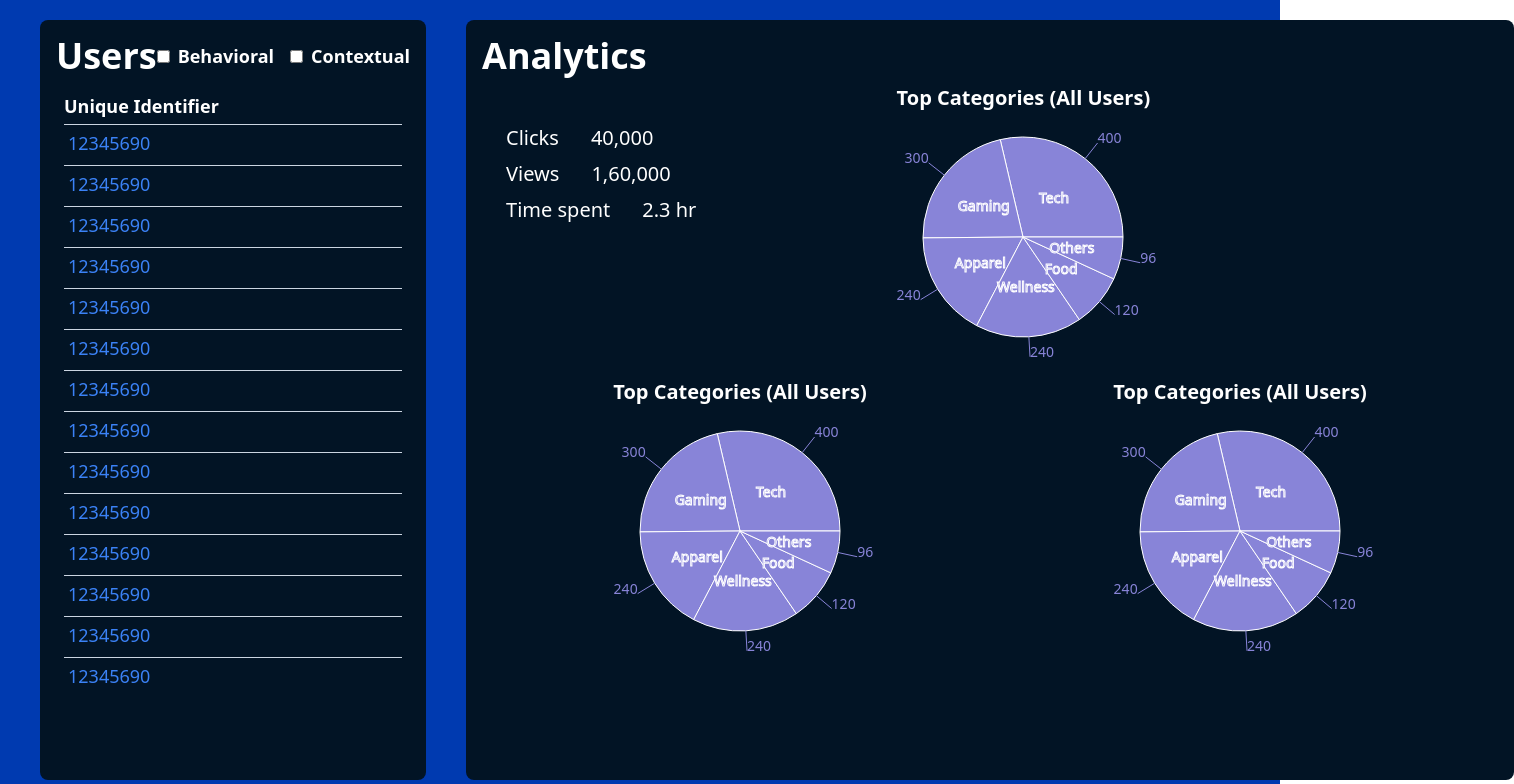
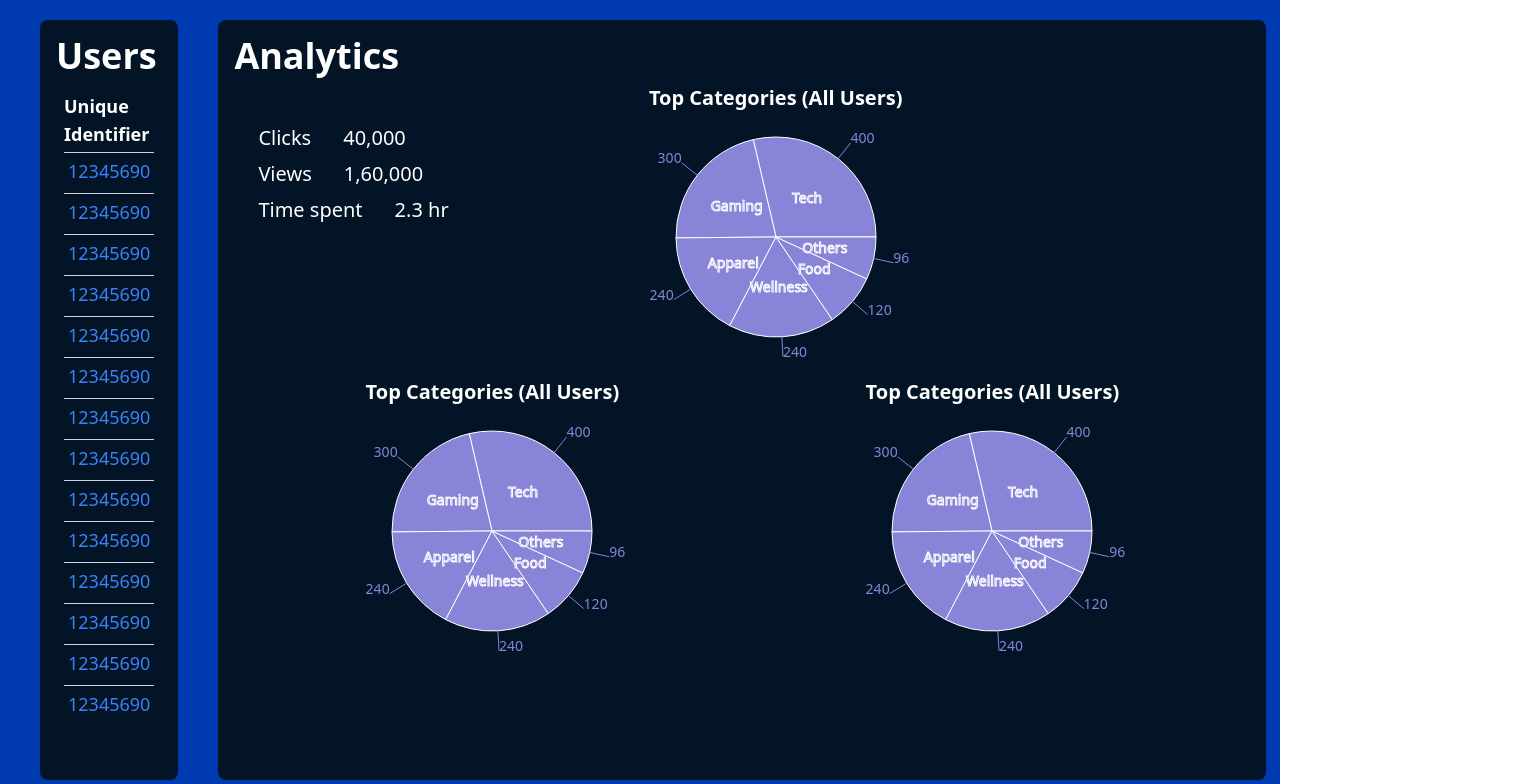
Before and after one commit to bottomScrapers-Rategain/blog, a React (Create React App) app in the folder frontend/: page /dashboard in a window 1280 px wide. Shown: the top 784 px of the page, 1514 px wide, since content can reach past the window. Built offline with nearby package versions, Linux system fonts and the light colour scheme.

Commit message:
added blog page

```diff
--- a/frontend/src/Components/DashboardSingleUser.js
+++ b/frontend/src/Components/DashboardSingleUser.js
@@ -1,6 +1,23 @@
-import React from "react";
+import axios from "axios";
+import React, { useEffect, useState } from "react";
 import { Link } from "react-router-dom";
 const DashboardSingleUser = () => {
+  const [posts, setPosts] = useState([]);
+
+  const getPosts = async () => {
+    try {
+      const response = await axios.get("http://localhost:5000/get-all-posts");
+      console.log(response.data);
+      setPosts(response.data);
+    } catch (error) {
+      console.error("Error fetching posts:", error);
+    }
+  };
+
+  useEffect(() => {
+    getPosts();
+  }, []);
+
   return (
     <>
       <div className="flex flex-col gap-2 w-5/12 text-white ">
@@ -38,31 +55,13 @@ const DashboardSingleUser = () => {
         <div className="w-full flex flex-col gap-4 p-4 bg-dark-primary rounded-lg ">
           <div className="text-4xl font-semibold">Blogs</div>
           <div className="flex flex-col justify-start items-start gap-1 p-2 divide-y divide-slate-300 overflow-y-scroll">
-            <div className="text-lg w-full p-1 duration-150 ease-in-out hover:bg-blue-100">
-              <Link>
-                <button className="text-blue-500">Top 5 Phones 2023</button>
-              </Link>
-            </div>
-            <div className="text-lg w-full p-1 duration-150 ease-in-out hover:bg-blue-100">
-              <Link>
-                <button className="text-blue-500">Top 10 Sex Positions</button>
-              </Link>
-            </div>
-            <div className="text-lg w-full p-1 duration-150 ease-in-out hover:bg-blue-100">
-              <Link>
-                <button className="text-blue-500">Review of Restaurant</button>
-              </Link>
-            </div>
-            <div className="text-lg w-full p-1 duration-150 ease-in-out hover:bg-blue-100">
-              <Link>
-                <button className="text-blue-500 text-justify">Metallica Songs : Ranked Worst to Best</button>
-              </Link>
-            </div>
-            <div className="text-lg w-full p-1 duration-150 ease-in-out hover:bg-blue-100">
-              <Link>
-                <button className="text-blue-500"></button>
-              </Link>
-            </div>
+            {posts.map((item, index) => (
+              <div key={index} className="text-lg w-full p-1 duration-150 ease-in-out hover:bg-blue-100">
+                <Link to={`/post/${item.slug}`}>
+                  <button className="text-blue-500">{item.title}</button>
+                </Link>
+              </div>
+            ))}
           </div>
         </div>
       </div>
--- a/frontend/src/Components/DashboardUser.js
+++ b/frontend/src/Components/DashboardUser.js
@@ -7,30 +7,7 @@ const DashboardUser = () => {
       <div className="flex flex-col gap-2 w-5/12 h-full p-4 text-white  rounded-lg bg-dark-primary">
         <div className="flex flex-row justify-between">
           <div className="text-4xl font-semibold">Users</div>
-          <div className="flex flex-row gap-4">
-            <div className="flex flex-row justify-center items-center gap-2 cursor-pointer">
-              <input
-                type="checkbox"
-                id="behavioral"
-                name="behavioral"
-                value="Behavioral"
-              />
-              <label className="text-lg font-semibold" for="behavioral">
-                Behavioral
-              </label>
-            </div>
-            <div className="flex flex-row justify-center items-center gap-2 cursor-pointer">
-              <input
-                type="checkbox"
-                id="contextual"
-                name="contextual"
-                value="contextual"
-              />
-              <label className="text-lg font-semibold" for="contextual">
-                Contextual
-              </label>
-            </div>
-          </div>
+
         </div>
 
         <div className="flex flex-col justify-start items-start gap-1 p-2 divide-y divide-slate-300 overflow-y-scroll">
--- a/frontend/src/Components/Navbar.js
+++ b/frontend/src/Components/Navbar.js
@@ -6,7 +6,7 @@ const Navbar = (props) => {
  const isAdminPanel = props.isAdminPanel;
 
   return (
-    <div className="bg-blue-primary px-4 py-3 mb-5 flex flex-row justify-between items-center sticky top-0">
+    <div className="bg-primary px-4 py-3 mb-5 flex flex-row justify-between items-center sticky top-0">
       <div className="text-4xl text-white font-semibold">MyBlog</div>
       <div className="flex flex-row gap-4 w-1/2 h-10">
         <input className="w-full h-full p-2 text-xl rounded" placeholder="Search for blogs..." type="text"></input>
--- a/frontend/src/Pages/Post.js
+++ b/frontend/src/Pages/Post.js
@@ -1,12 +1,11 @@
 import axios from "axios";
 import React, { useEffect, useState } from "react";
-import { useLocation } from 'react-router-dom';
+import { useLocation } from "react-router-dom";
 import Navbar from "../Components/Navbar";
 const Post = () => {
-
   const location = useLocation();
   const currentUrl = location.pathname;
-    const slug = currentUrl.split('/')[2]
+  const slug = currentUrl.split("/")[2];
 
   const [post, setPost] = useState({});
   const [like, setLike] = useState(false);
@@ -15,9 +14,9 @@ const Post = () => {
   const getPost = async (slug) => {
     try {
       const data = { slug: slug };
-      const response = await axios.post("http://localhost:5000/get-post",data);
+      const response = await axios.post("http://localhost:5000/get-post", data);
       if (response) {
-        const res = response.data
+        const res = response.data;
         setPost(res);
       }
     } catch (error) {
@@ -26,19 +25,40 @@ const Post = () => {
   };
 
   useEffect(() => {
-
     getPost(slug);
   }, [slug]);
 
   useEffect(() => {
-
     console.log(post);
   }, [post]); // Add 'post' as a dependency to this useEffect
 
   return (
     <>
-      <Navbar />
-      <div className=" w-full py-10 px-40 flex flex-col gap-8 justify-center items-center">
+    <Navbar/>
+      <div className=" w-full flex flex-row gap-10">
+        <div className="flex flex-col gap-6 w-3/12">
+          <div>
+            <button className="cursor-pointer  hover:bg-neutral-200 hover:brightness-75">
+              <img alt="" src="https://rategain2023.s3.ap-south-1.amazonaws.com/Ads/video%20games/11.png"/>
+            </button>
+          </div>
+          <div>
+            <button className="cursor-pointer  hover:bg-neutral-200 hover:brightness-75">
+              <img alt="" src="https://rategain2023.s3.ap-south-1.amazonaws.com/Ads/video%20games/11.png"/>
+            </button>
+          </div>
+          <div>
+            <button className="cursor-pointer  hover:bg-neutral-200 hover:brightness-75">
+              <img alt="" src="https://rategain2023.s3.ap-south-1.amazonaws.com/Ads/video%20games/11.png"/>
+            </button>
+          </div>
+          <div>
+            <button className="cursor-pointer  hover:bg-neutral-200 hover:brightness-75">
+              <img alt="" src="https://rategain2023.s3.ap-south-1.amazonaws.com/Ads/video%20games/11.png"/>
+            </button>
+          </div>
+        </div>
+        <div className="flex flex-col w-8/12 p-10 gap-6 justify-center items-center">
           <div className="text-4xl font-semibold">{post.title}</div>
           <div
             className="text-lg"
@@ -78,6 +98,8 @@ const Post = () => {
             </div>
           </div>
         </div>
+
+      </div>
     </>
   );
 };
```
Lines whose indentation alone changed are shown as unchanged.
